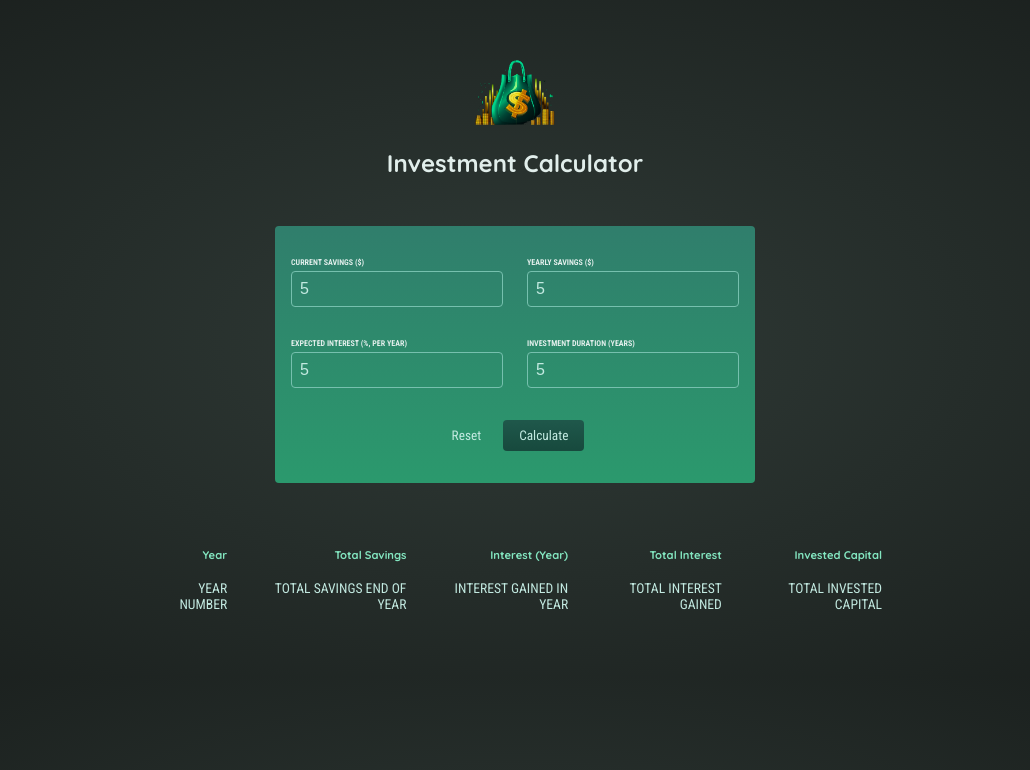
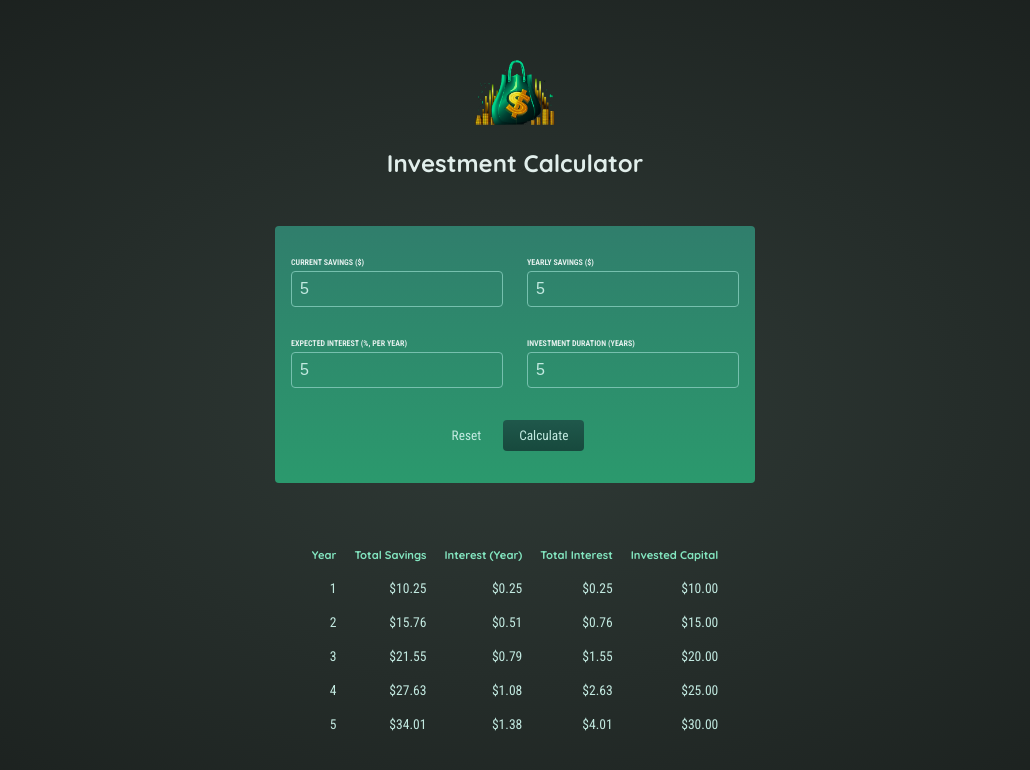
Before and after one commit to MouadElMaidi/react-investment-calculator, a React (Create React App) app: page / in a window 1280 px wide. Both pictures are taken after typing "5", "5", "5", "5" into the empty fields and a click on the button "Calculate". Shown: the top 770 px of the page, without its empty margins (125-1155 px from the left). Built offline with nearby package versions, Linux system fonts and the light colour scheme.

Commit message:
Our app can now display data that reflects our input

```diff
--- a/src/App.js
+++ b/src/App.js
@@ -1,18 +1,22 @@
+import React, { useState } from "react";
+
 import logo from "./assets/investment-calculator-logo.png";
 import ResultsList from "./components/ResultsList";
 import UserInput from "./components/UserInput";
 
 function App() {
+  const [results, setResults] = useState([]);
+
   const calculateHandler = (userInput) => {
     // Should be triggered when form is submitted
     // You might not directly want to bind it to the submit event on the form though...
 
     const yearlyData = []; // per-year results
 
-    let currentSavings = +userInput["current-savings"]; // feel free to change the shape of this input object!
-    const yearlyContribution = +userInput["yearly-contribution"]; // as mentioned: feel free to change the shape...
-    const expectedReturn = +userInput["expected-return"] / 100;
-    const duration = +userInput["duration"];
+    let currentSavings = +userInput["currentSavings"]; // feel free to change the shape of this input object!
+    const yearlyContribution = +userInput["yearlySavings"]; // as mentioned: feel free to change the shape...
+    const expectedReturn = +userInput["expectedInterest"] / 100;
+    const duration = +userInput["investmentDuration"];
 
     // The below code calculates yearly results (total savings, interest etc)
     for (let i = 0; i < duration; i++) {
@@ -25,15 +29,23 @@ function App() {
         savingsEndOfYear: currentSavings,
         yearlyContribution: yearlyContribution,
       });
+      if (i === 0) {
+        yearlyData[0].totalInterest = yearlyData[0].yearlyInterest;
+      } else {
+        yearlyData[i].totalInterest =
+          yearlyData[i - 1].totalInterest + yearlyData[i].yearlyInterest;
+      }
+      yearlyData[i].investedCapital =
+        yearlyData[i].savingsEndOfYear - yearlyData[i].totalInterest;
     }
 
     // do something with yearlyData ...
+    setResults(yearlyData);
   };
 
   //Event Handlers
-  const submitHandler = (e) => {
-    e.preventDefault();
-    console.log("Form submitted");
+  const submitHandler = (input) => {
+    calculateHandler(input);
   };
 
   const resetHandler = () => {
@@ -52,7 +64,11 @@ function App() {
       {/* Todo: Show below table conditionally (only once result data is available) */}
       {/* Show fallback text if no data is available */}
 
-      <ResultsList />
+      {results.length === 0 ? (
+        <p className="header">No investment calculated yet</p>
+      ) : (
+        <ResultsList data={results} />
+      )}
     </div>
   );
 }
--- a/src/components/ResultsItem.js
+++ b/src/components/ResultsItem.js
@@ -1,13 +1,21 @@
 import React from "react";
 
-const ResultsItem = () => {
+const ResultsItem = (props) => {
+  const {
+    year,
+    savingsEndOfYear,
+    yearlyInterest,
+    totalInterest,
+    investedCapital,
+  } = props.yearData;
+
   return (
     <tr>
-      <td>YEAR NUMBER</td>
-      <td>TOTAL SAVINGS END OF YEAR</td>
-      <td>INTEREST GAINED IN YEAR</td>
-      <td>TOTAL INTEREST GAINED</td>
-      <td>TOTAL INVESTED CAPITAL</td>
+      <td>{year}</td>
+      <td>${savingsEndOfYear.toFixed(2)}</td>
+      <td>${yearlyInterest.toFixed(2)}</td>
+      <td>${totalInterest.toFixed(2)}</td>
+      <td>${investedCapital.toFixed(2)}</td>
     </tr>
   );
 };
--- a/src/components/ResultsList.js
+++ b/src/components/ResultsList.js
@@ -1,7 +1,7 @@
 import React from "react";
 import ResultsItem from "./ResultsItem";
 
-const ResultsList = () => {
+const ResultsList = (props) => {
   return (
     <table className="result">
       <thead>
@@ -14,7 +14,9 @@ const ResultsList = () => {
         </tr>
       </thead>
       <tbody>
-        <ResultsItem />
+        {props.data.map((yearData, index) => (
+          <ResultsItem yearData={yearData} key={index} />
+        ))}
       </tbody>
     </table>
   );
--- a/src/components/UserInput.js
+++ b/src/components/UserInput.js
@@ -13,8 +13,13 @@ const UserInput = (props) => {
     setInputData((prevData) => ({ ...prevData, [name]: value }));
   };
 
+  const submitFormHandler = (event) => {
+    event.preventDefault();
+    props.onSubmitForm(inputData);
+  };
+
   return (
-    <form className="form" onSubmit={props.onSubmitForm}>
+    <form className="form" onSubmit={submitFormHandler}>
       <div className="input-group">
         <p>
           <label htmlFor="current-savings">Current Savings ($)</label>
```
